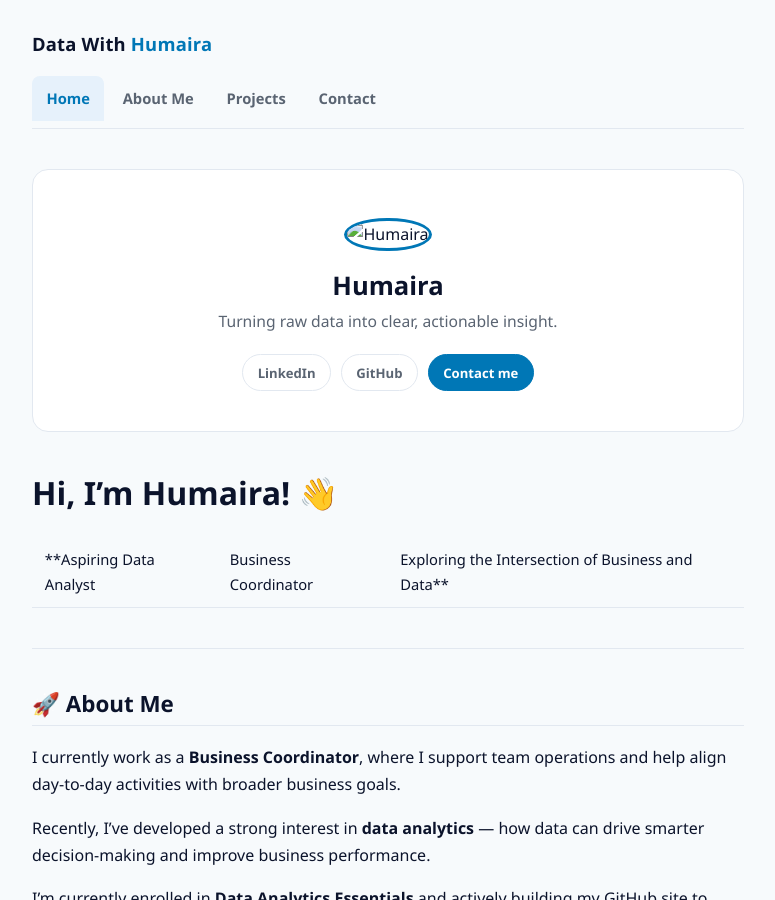
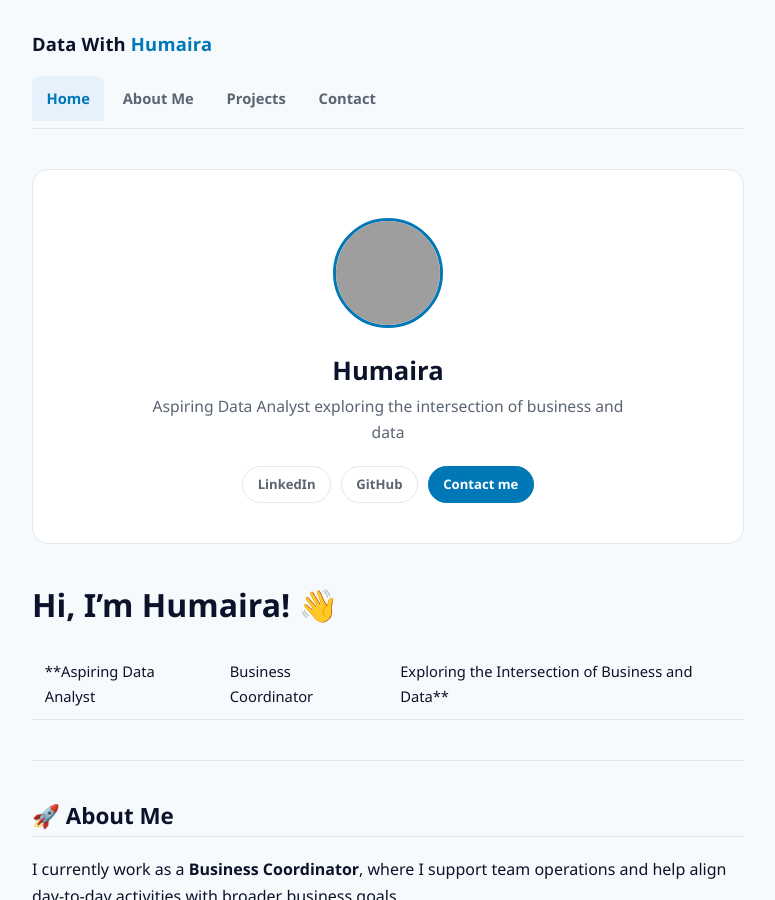
Before and after one commit to humairatalhakhan/humairatalhakhan, a Jekyll site: the page built from index.md, in a window 1280 px wide and 900 px high. Shown: the whole window, without its empty margins (252-1027 px from the left). Built offline with Jekyll 4.4.1, drawn with Linux system fonts in a browser that asks for light colours; grey boxes are pictures that could not be loaded.

Commit message:
Add site metadata to _config.yml

```diff
--- a/_config.yml
+++ b/_config.yml
@@ -1 +1,7 @@
-theme: jekyll-theme-minimal
+
+title: Data With Humaira
+author: "Humaira"
+tagline: "Aspiring Data Analyst exploring the intersection of business and data"
+avatar: /assets/images/profile.jpg
+linkedin_url: https://linkedin.com/in/yourhandle
+github_url: https://github.com/yourhandle
```
